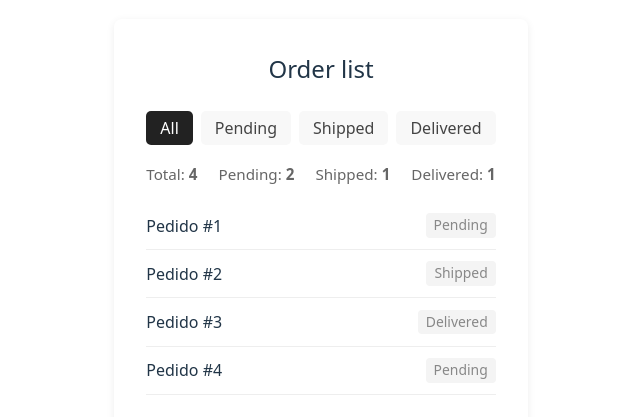
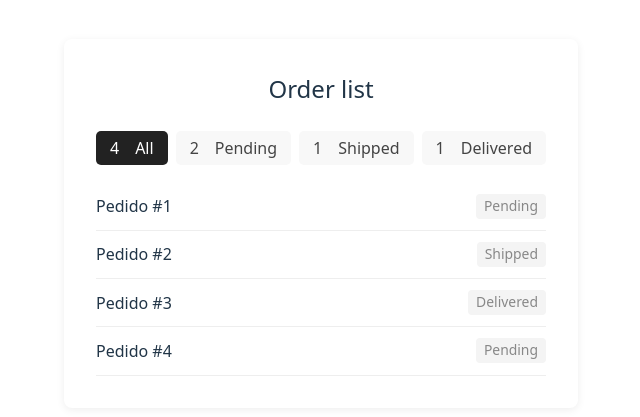
Before and after one commit to AriJusid/Order-App, a React (Vite) app: page / in a window 1280 px wide. Shown: the part 177-594 px from the top of the page, without its empty margins (319-959 px from the left). Built offline with nearby package versions, Linux system fonts and the light colour scheme.

Commit message:
fix: style at filters

```diff
--- a/src/screens/Dashboard.jsx
+++ b/src/screens/Dashboard.jsx
@@ -30,7 +30,7 @@ const pedidos = [
 
     return (
       <div style={{
-        maxWidth: 400,
+        maxWidth: 500,
         margin: "2rem auto",
         fontFamily: "system-ui, sans-serif",
         background: "#fff",
@@ -43,34 +43,26 @@ const pedidos = [
           <button
             style={filtro === "all" ? activeBtn : btn}
             onClick={() => setFiltro("all")}
-          >All</button>
+          ><text style={{
+            marginRight: "1rem"}}>{stats.total}</text>All</button>
           <button
             style={filtro === "pending" ? activeBtn : btn}
             onClick={() => setFiltro("pending")}
-          >Pending</button>
+          ><text style={{
+            marginRight: "1rem"}}>{stats.pending}</text>Pending</button>
           <button
             style={filtro === "shipped" ? activeBtn : btn}
             onClick={() => setFiltro("shipped")}
-          >Shipped</button>
+          ><text style={{
+            marginRight: "1rem"}}>{stats.shipped}</text>Shipped</button>
           <button
             style={filtro === "delivered" ? activeBtn : btn}
             onClick={() => setFiltro("delivered")}
-          >Delivered</button>
+          ><text style={{
+            marginRight: "1rem"}}>{stats.delivered}</text>Delivered</button>
         </div>
 
-        <div style={{
-          fontSize: "0.95rem",
-          marginBottom: "1rem",
-          color: "#666",
-          display: "flex",
-          gap: 16,
-          justifyContent: "space-between"
-        }}>
-          <span>Total: <strong>{stats.total}</strong></span>
-          <span>Pending: <strong>{stats.pending}</strong></span>
-          <span>Shipped: <strong>{stats.shipped}</strong></span>
-          <span>Delivered: <strong>{stats.delivered}</strong></span>
-        </div>
+
 
         <ul style={{ listStyle: "none", padding: 0, margin: 0 }}>
           {filteredOrders.length === 0 ? (
```
